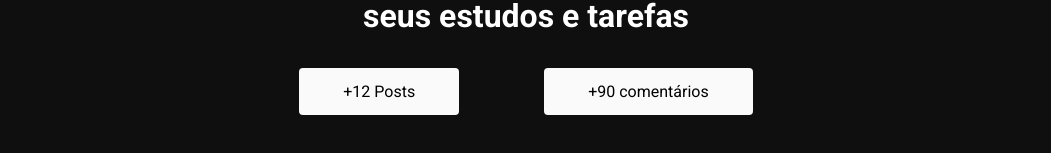
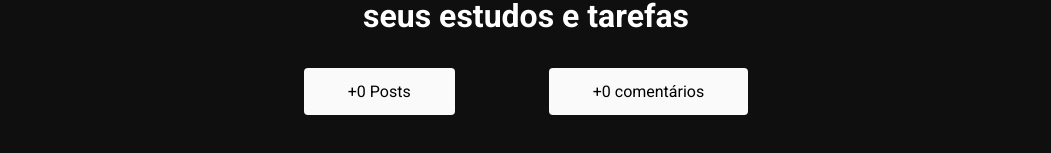
Before and after one commit to GabrielDuarte07/board, a Next.js app: page / in a window 1280 px wide. Shown: the part 569-722 px from the top of the page, without its empty margins (114-1165 px from the left). Built offline with nearby package versions, Linux system fonts and the light colour scheme; no server answers; the database is empty.

Commit message:
static home

```diff
--- a/src/pages/index.tsx
+++ b/src/pages/index.tsx
@@ -3,8 +3,17 @@ import styles from "@/styles/Home.module.css";
 import Image from "next/image";
 
 import heroImg from "../../public/assets/hero.png";
+import { GetStaticProps } from "next";
+import { collection, getDocs } from "firebase/firestore";
+import { db } from "@/services/firebaseConnection";
+import task from "./task/[id]";
 
-export default function Home() {
+type HomeProps = {
+  commenstSize: number;
+  postsSize: number;
+};
+
+export default function Home({ commenstSize, postsSize }: HomeProps) {
   return (
     <div className={styles.container}>
       <Head>
@@ -25,13 +34,29 @@ export default function Home() {
 
         <div className={styles.infoContent}>
           <section className={styles.box}>
-            <span>+12 Posts</span>
+            <span>+{postsSize} Posts</span>
           </section>
           <section className={styles.box}>
-            <span>+90 comentários</span>
+            <span>+{commenstSize} comentários</span>
           </section>
         </div>
       </main>
     </div>
   );
 }
+
+export const getStaticProps: GetStaticProps = async () => {
+  const tasksRef = collection(db, "tarefas");
+  const commentsRef = collection(db, "comments");
+
+  const comments = await getDocs(commentsRef);
+  const tasks = await getDocs(tasksRef);
+
+  return {
+    props: {
+      commenstSize: comments.size,
+      postsSize: tasks.size,
+    },
+    revalidate: 60,
+  };
+};
```
